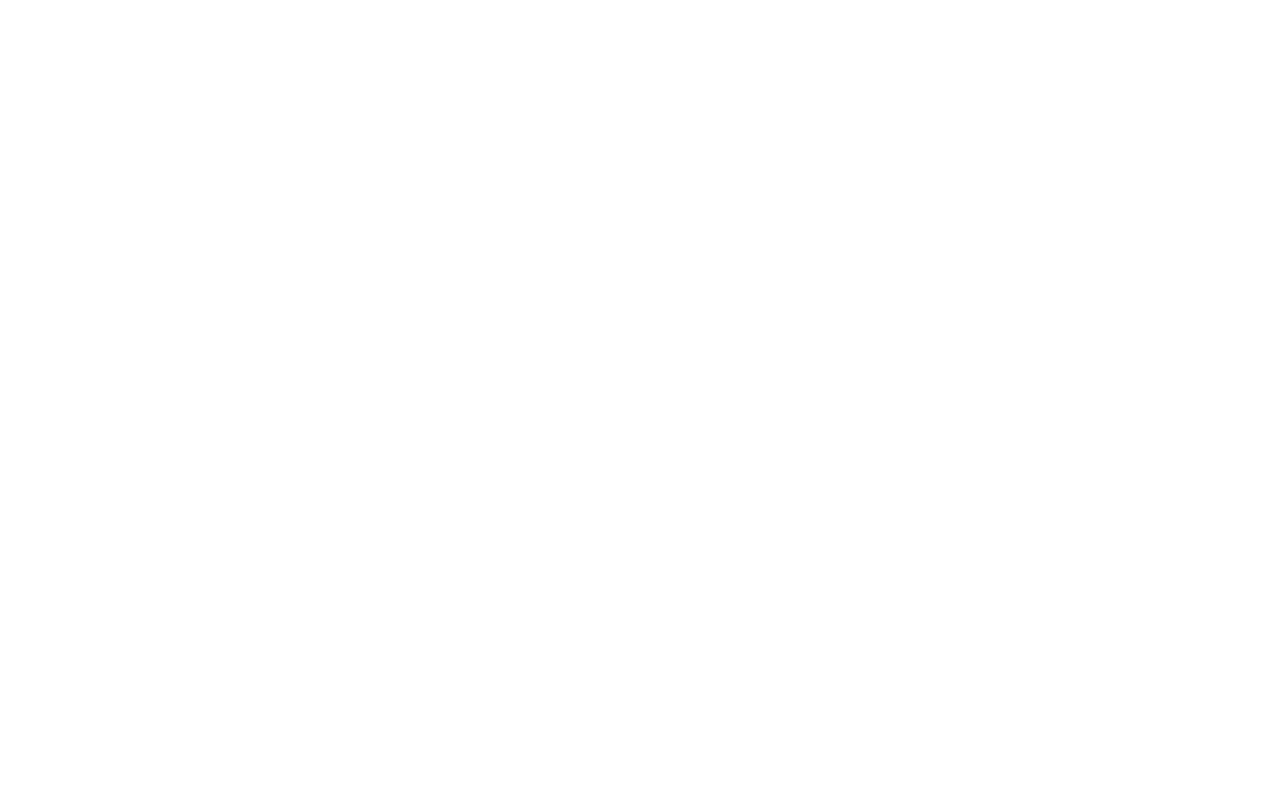
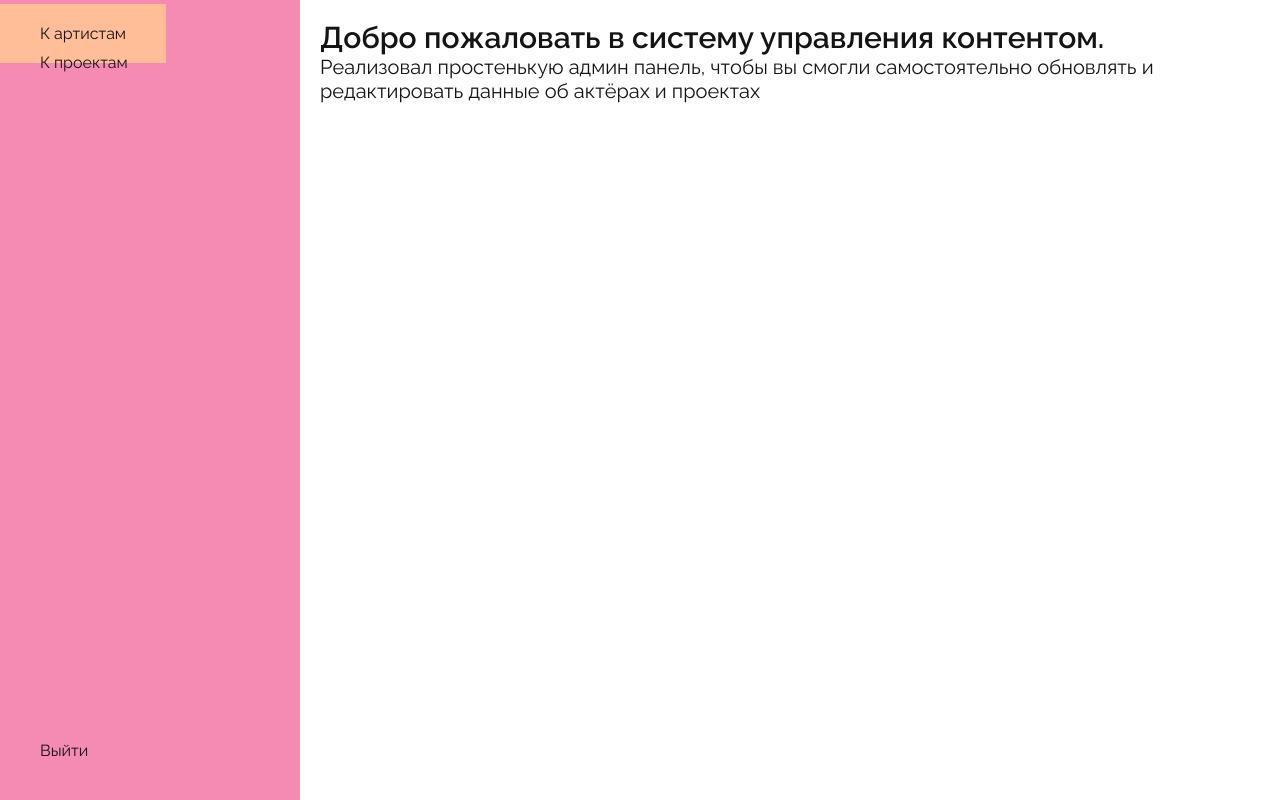
Before and after one commit to kicharr/posh-agency, a Nuxt app: page /admin in a window 1280 px wide. Before the commit this address had no page. Built offline with nearby package versions, Linux system fonts and the light colour scheme.

Commit message:
feat: feat admins page

```diff
--- /dev/null
+++ b/components/Admin/Navigation.vue
@@ -0,0 +1,61 @@
+<script setup>
+
+</script>
+
+<template>
+  <nav class="navigation">
+    <ul class="navigation__list">
+      <li>
+        <NuxtLink to="/admin/artists/" class="link navigation__button navigation__button--active">К артистам</NuxtLink>
+      </li>
+      <li>
+        <NuxtLink to="/admin/projects" class="link navigation__button">К проектам</NuxtLink>
+      </li>
+    </ul>
+
+    <button class="link navigation__button">Выйти</button>
+  </nav>
+</template>
+
+<style scoped lang="scss">
+.navigation {
+  display: flex;
+  flex-direction: column;
+  justify-content: space-between;
+
+  background-color: $pink;
+  height: 100vh;
+  max-width: 300px;
+  width: 100%;
+
+  position: fixed;
+  top: 0;
+  left: 0;
+
+  padding: 1rem 0;
+
+  &__list {
+    display: flex;
+    gap: .25rem;
+    flex-direction: column;
+  }
+
+  &__button {
+    text-align: left;
+    width: 100%;
+    font-family: inherit;
+    font-size: 16px;
+    padding: 1rem 2rem;
+
+    transition: all .5s linear;
+
+    &:hover {
+      background: pink;
+    }
+
+    &--active {
+      background: $peach;
+    }
+  }
+}
+</style>
--- /dev/null
+++ b/components/GlobalComponents/Loader.vue
@@ -0,0 +1,35 @@
+<script setup>
+
+</script>
+
+<template>
+  <div class="loader">
+    <div class="loader__content">
+      <img class="logotype" src="/static-images/posh-agency-logotype-white.svg" alt="Posh Agency">
+    </div>
+  </div>
+</template>
+
+<style scoped lang="scss">
+.loader {
+  width: 100%;
+  height: 100dvh;
+
+  background-color: $pink;
+
+  position: fixed;
+  top: 0;
+  left: 0;
+  z-index: 15;
+
+  display: flex;
+  align-items: center;
+  justify-content: center;
+
+  transition: all .5s ease-in-out;
+}
+
+.logotype {
+  width: 500px;
+}
+</style>
--- /dev/null
+++ b/middleware/login.js
@@ -0,0 +1,3 @@
+export default defineNuxtRouteMiddleware((to, from) => {
+
+})
--- /dev/null
+++ b/pages/admin/index.vue
@@ -0,0 +1,38 @@
+<script setup>
+import {useAdminStore} from "~/store/admin/admin.js";
+
+const adminStore = useAdminStore();
+
+
+
+adminStore.tokenize('token-test');
+adminStore.tokenVerification();
+
+</script>
+
+<template>
+  <div class="admin">
+    <aside class="admin__aside">
+      <AdminNavigation/>
+    </aside>
+    <main class="admin__content">
+      <h2>Добро пожаловать в систему управления контентом.</h2>
+      <p>
+        Реализовал простенькую админ панель, чтобы вы смогли самостоятельно обновлять и редактировать данные об
+        актёрах и проектах
+      </p>
+    </main>
+  </div>
+</template>
+
+<style scoped lang="scss">
+.admin {
+  &__aside {
+    max-width: 300px;
+  }
+
+  &__content {
+    padding: 20px 20px 20px 320px;
+  }
+}
+</style>
--- a/pages/index.vue
+++ b/pages/index.vue
@@ -4,6 +4,7 @@
 import ProjectCard from "~/components/Projects/ProjectCard.vue";
 import ArtistCard from "~/components/Artists/ArtistCard.vue";
 import Partners from "~/components/GlobalComponents/Partners.vue";
+import Loader from "~/components/GlobalComponents/Loader.vue";
 
 const artistsStore = useArtistsStore();
 const projectsStore = useProjectsStore();
@@ -12,6 +13,17 @@
 const projectList = projectsStore.projectsList;
 const partnersList = artistsStore.partnersList;
 
+const loaderIsActive = ref(true);
+
+onBeforeMount(() => {
+  intervalToLoader();
+})
+
+const intervalToLoader = () => {
+  setTimeout(() => {
+    loaderIsActive.value = !loaderIsActive.value;
+  }, 3400)
+}
 
 definePageMeta({
   layout: "landing-layout"
@@ -19,6 +31,10 @@
 </script>
 
 <template>
+  <Transition>
+    <Loader v-if="loaderIsActive"/>
+  </Transition>
+
   <main class="main">
     <section class="hero section">
       <div class="hero-content container">
@@ -270,6 +286,17 @@
 </template>
 
 <style scoped lang="scss">
+.v-enter-active,
+.v-leave-active {
+  transition: opacity 0.5s ease;
+}
+
+.v-enter-from,
+.v-leave-to {
+  opacity: 0;
+}
+
+
 .main {
   overflow-x: hidden;
 }
--- /dev/null
+++ b/store/admin/admin.js
@@ -0,0 +1,26 @@
+export const useAdminStore = defineStore('admin', () => {
+    const token = ref('');
+
+
+    const tokenize = (token) => {
+        if (!token) {
+            return;
+        }
+
+    }
+
+    const tokenVerification = () => {
+
+    }
+
+    const login = async () => {
+
+    }
+
+
+    return {
+        tokenize,
+        tokenVerification,
+        login
+    }
+})
```
Also changed, not shown: pages/admin/artists/index.vue (added, +11 -0 lines), pages/admin/projects/index.vue (added, +11 -0 lines).
